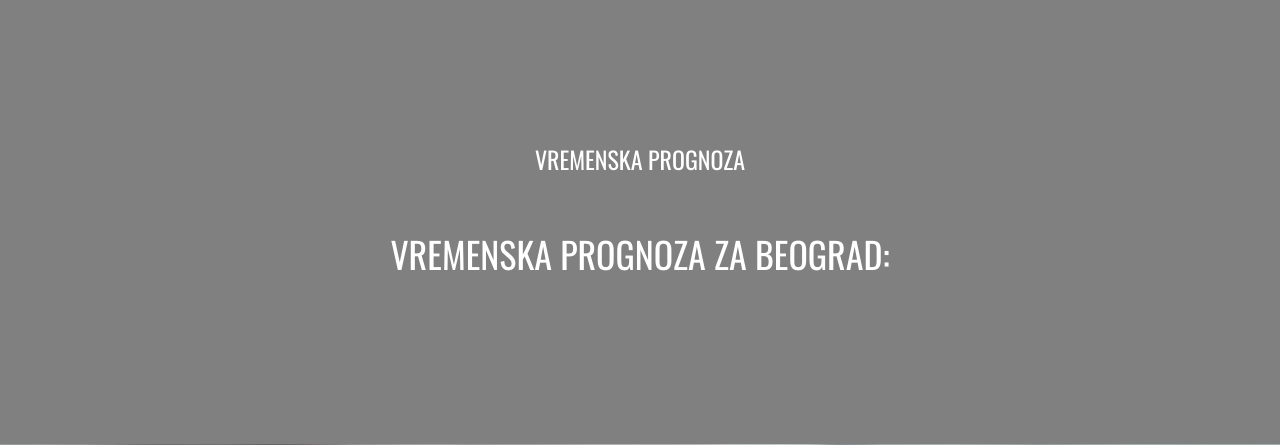
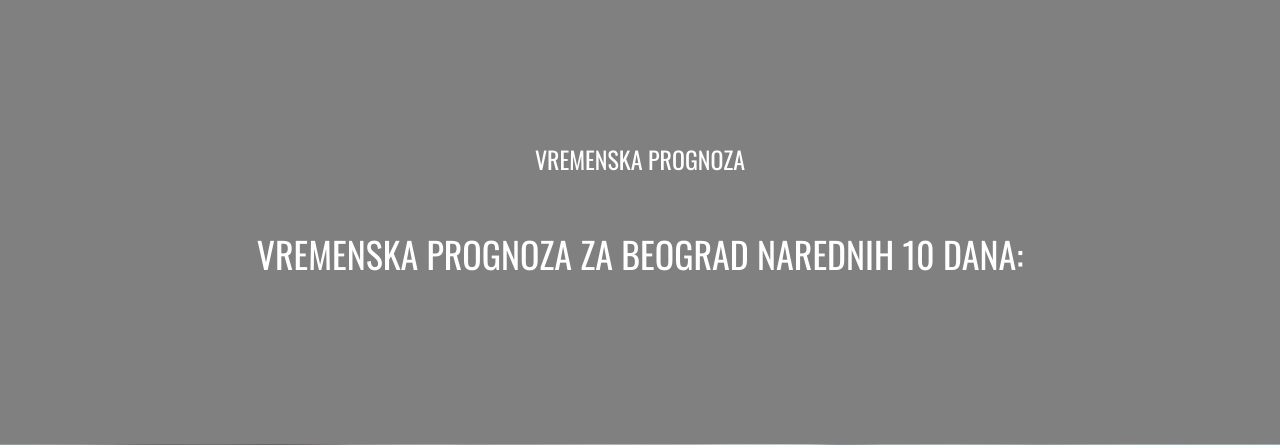
Before and after one commit to bjelopetrovicmarija/ITEHProjekat, a PHP site: page /rezervacije/prognoza.php in a window 1280 px wide. Shown: the part 1176-1621 px from the top of the page. Run offline with PHP 8.4, Linux system fonts and the light colour scheme; data that the repository does not hold is empty.

Commit message:
Sitne izmene u kodu

```diff
--- a/prognoza.php
+++ b/prognoza.php
@@ -11,7 +11,7 @@
 <meta name="description" content="" />
 <meta name="author" content="" />
 
-<title>LetLine</title>
+<title>HappyAirline</title>
 <link href="assets/css/bootstrap.css" rel="stylesheet" />
 <link href="assets/css/ionicons.css" rel="stylesheet" />
 <link href="assets/css/font-awesome.css" rel="stylesheet" />
@@ -42,7 +42,7 @@
 
         <div class="col-xs-12 col-sm-12 col-md-12 col-lg-12">
             <div class="services-wrapper">
-              <h1> Vremenska prognoza za Beograd:</h1>
+              <h1> Vremenska prognoza za Beograd narednih 10 dana:</h1>
               <div id="podaci"> </div>
 
             </div>
```
